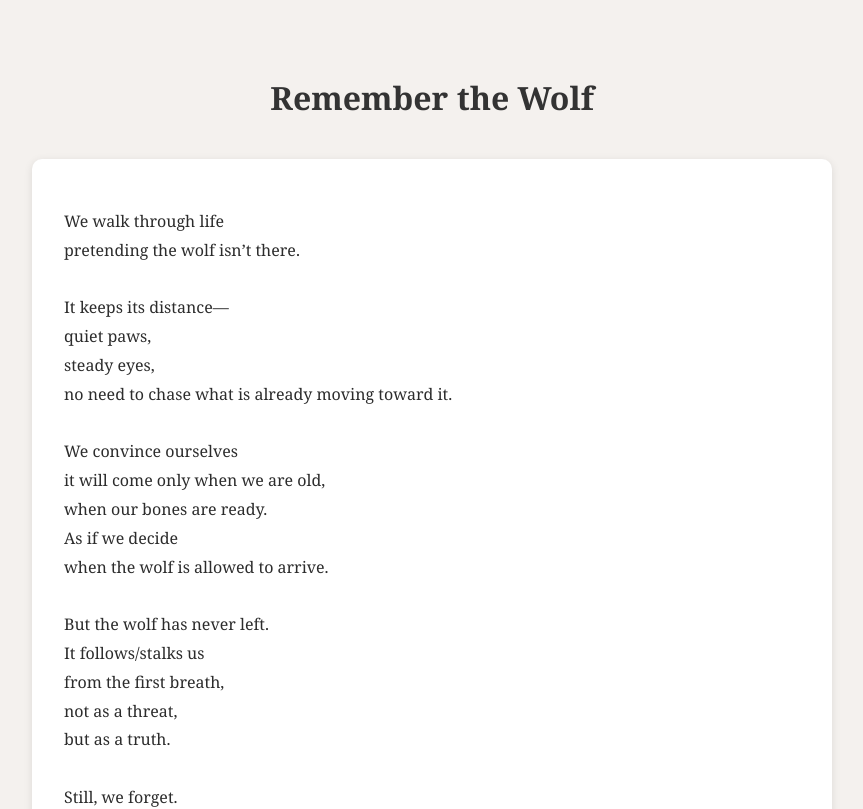
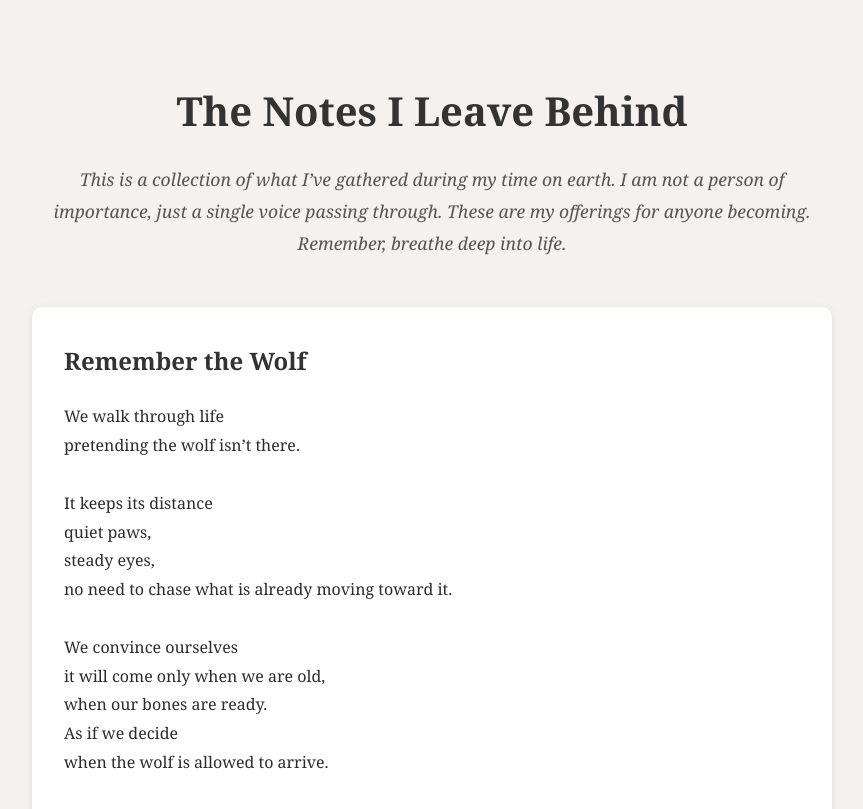
Before and after one commit to TheNotesILeaveBehind/Memoir, a plain HTML site: page remember-the-wolf.html in a window 1280 px wide. Shown: the top 809 px of the page, without its empty margins (208-1071 px from the left). Drawn offline with Linux system fonts and the light colour scheme.

Commit message:
Update remember-the-wolf.html

```diff
--- a/remember-the-wolf.html
+++ b/remember-the-wolf.html
@@ -2,7 +2,7 @@
 <html lang="en">
 <head>
   <meta charset="UTF-8" />
-  <title>Remember the Wolf</title>
+  <title>The Notes I Leave Behind</title>
   <style>
     body {
       font-family: 'Georgia', serif;
@@ -13,17 +13,31 @@
       padding: 3rem 2rem;
       line-height: 1.8;
     }
-    h1 {
+    h1, h2 {
+      color: #333;
+    }
+    header {
       text-align: center;
-      color: #333;
-      font-size: 2rem;
-      margin-bottom: 2rem;
+      margin-bottom: 3rem;
+    }
+    header h1 {
+      font-size: 2.5rem;
+      margin-bottom: 0.5rem;
+    }
+    header p {
+      font-style: italic;
+      font-size: 1.1rem;
+      color: #555;
     }
     .poem {
       background: #fff;
       padding: 2rem;
       border-radius: 10px;
       box-shadow: 0 2px 8px rgba(0,0,0,0.1);
+      margin-bottom: 3rem;
+    }
+    .poem h2 {
+      margin-top: 0;
     }
     footer {
       text-align: center;
@@ -35,14 +49,18 @@
 </head>
 <body>
 
-  <h1>Remember the Wolf</h1>
+  <header>
+    <h1>The Notes I Leave Behind</h1>
+    <p>This is a collection of what I’ve gathered during my time on earth. I am not a person of importance, just a single voice passing through. These are my offerings for anyone becoming. <br>Remember, breathe deep into life.</p>
+  </header>
 
-  <div class="poem">
+  <section class="poem">
+    <h2>Remember the Wolf</h2>
     <p>
       We walk through life<br>
       pretending the wolf isn’t there.<br><br>
 
-      It keeps its distance—<br>
+      It keeps its distance<br>
       quiet paws,<br>
       steady eyes,<br>
       no need to chase what is already moving toward it.<br><br>
@@ -54,15 +72,14 @@
       when the wolf is allowed to arrive.<br><br>
 
       But the wolf has never left.<br>
-      It follows/stalks us<br>
-      from the first breath,<br>
+      It stalks us from the first breath,<br>
       not as a threat,<br>
       but as a truth.<br><br>
 
       Still, we forget.<br>
       Until it sinks its teeth<br>
       into someone we love.<br>
-      Then we remember—<br>
+      Then we remember-<br>
       and fear it,<br>
       curse it,<br>
       call it cruel.<br><br>
@@ -82,7 +99,7 @@
 
       One day,<br>
       you will lie down<br>
-      and it will come close—<br>
+      and it will come close-<br>
       not to punish,<br>
       but to carry you<br>
       back into the quiet.<br><br>
@@ -92,7 +109,7 @@
 
       Remember the wolf.
     </p>
-  </div>
+  </section>
 
   <footer>
     <p>- Anonymous</p>
```
